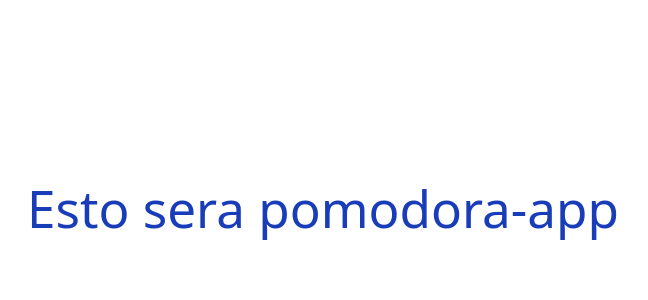
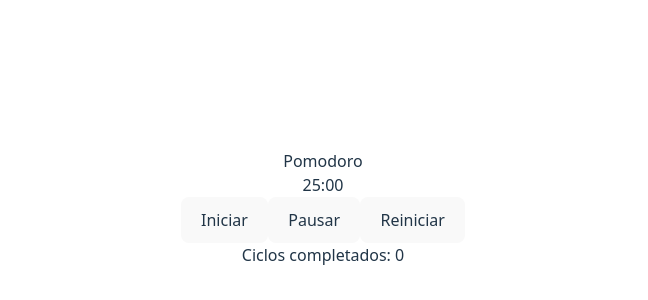
Before and after one commit to WildoFari/Pomodoro-App, a React (Vite) app: page / in a window 1280 px wide. Shown: the part 192-492 px from the top of the page, without its empty margins (317-965 px from the left). Built offline with nearby package versions, Linux system fonts and the light colour scheme.

Commit message:
PomodoroTimer integrado en App.jsx

```diff
--- a/src/App.jsx
+++ b/src/App.jsx
@@ -1,12 +1,11 @@
 import './App.css'
+import PomodoroTimer from './components/PomodoroTimer'
 
 function App() {
 
   return (
     <div className='bg-white'>
-      <h1 className='text-blue-800' >
-        Esto sera pomodora-app
-      </h1>
+      <PomodoroTimer />
     </div>
   )
 }
```
